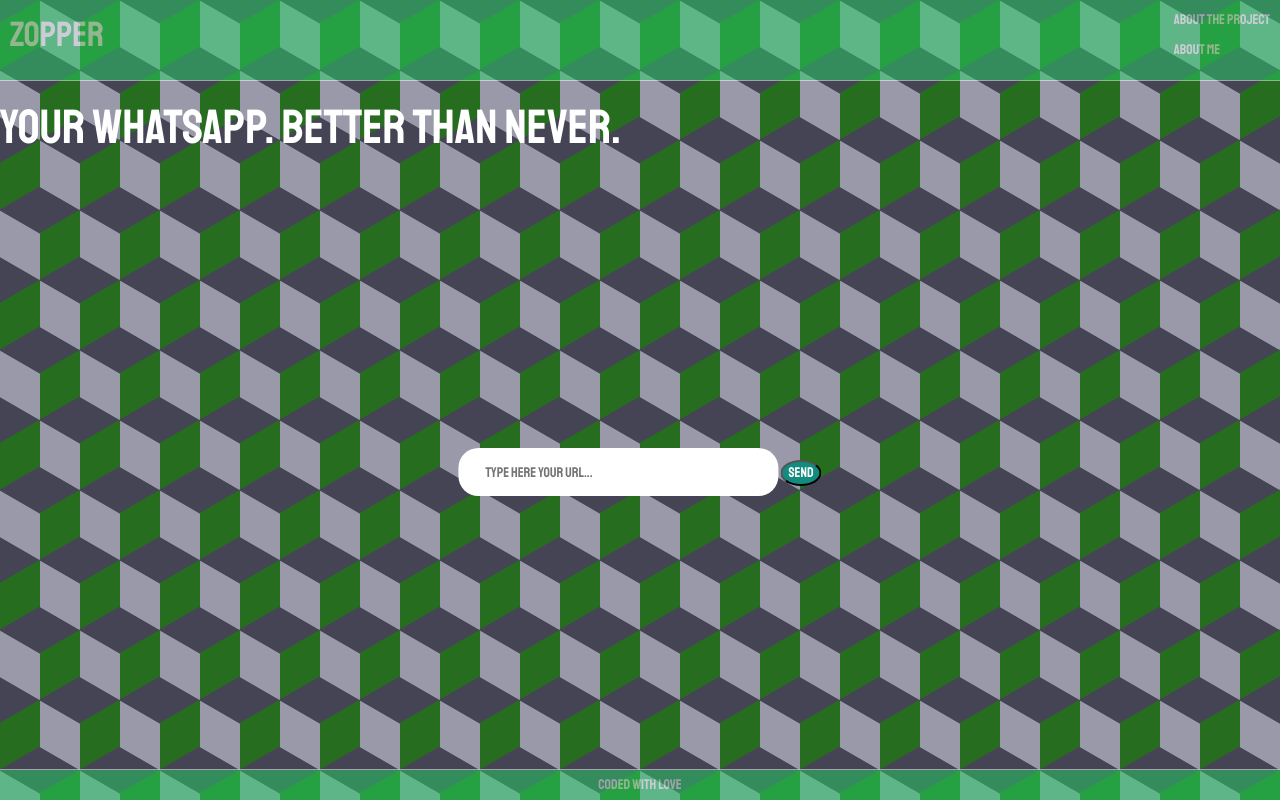
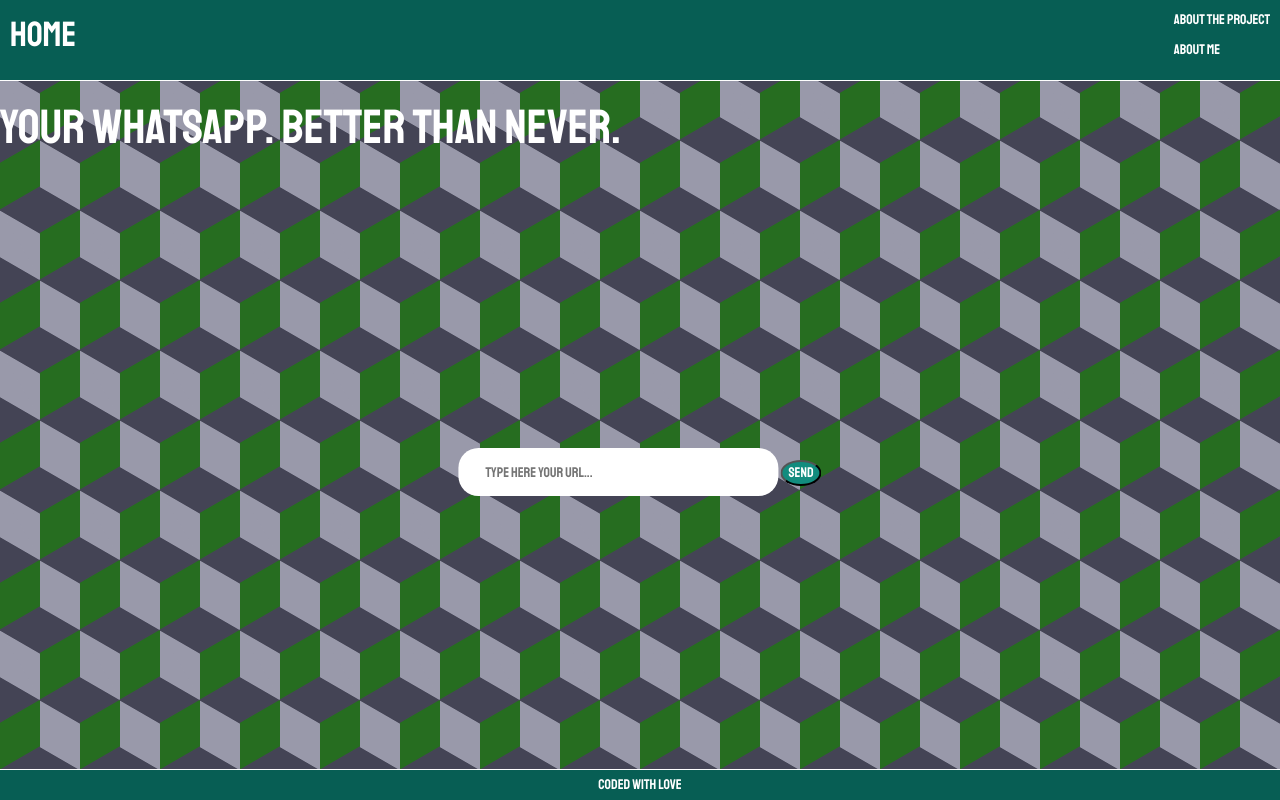
Before and after one commit to lucaxgomex/zopper, a Django app: page / in a window 1280 px wide. Run offline with Django 3.2, Linux system fonts and the light colour scheme; some libraries are stand-ins or nearby versions; some web fonts are replaced.

Commit message:
add development branch

```diff
--- a/polls/static/css/style.css
+++ b/polls/static/css/style.css
@@ -33,12 +33,11 @@
 }
 
 header, footer {
-	background-color: #25D366;
-	opacity: 0.5;
+	background-color: #075E54;
 }
 
 header {
-	border-bottom: 1px groove #FFFFFF;
+	border-bottom: 1px solid #FFFFFF;
 }
 
 nav {
@@ -91,5 +90,5 @@
 	width: 100%;
 	text-align: center;
 	padding: 5px;
-	border-top: 1px groove #FFFFFF;
+	border-top: 1px solid #FFFFFF;
 }
--- a/polls/templates/polls/index.html
+++ b/polls/templates/polls/index.html
@@ -13,7 +13,7 @@
 		<nav>
 			<div id="home">
 				<a href="#">
-					<p id="logo">Zopper</p>
+					<p id="logo">Home</p>
 				</a>
 			</div>
 			<div id="another-router">
```
Also changed, not shown: polls/api.py (added).
